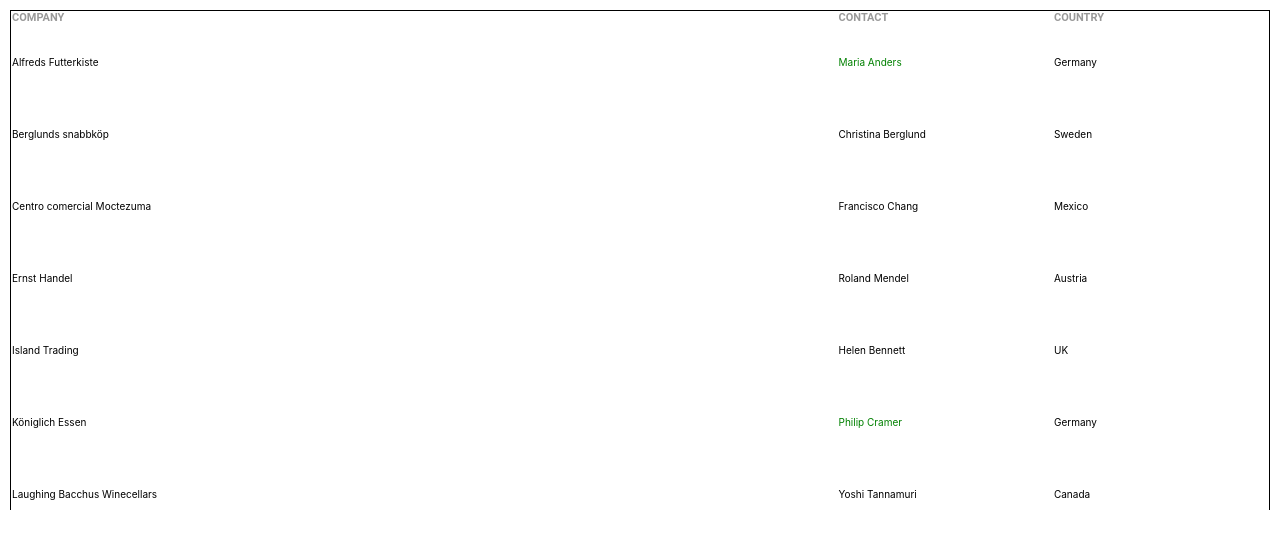
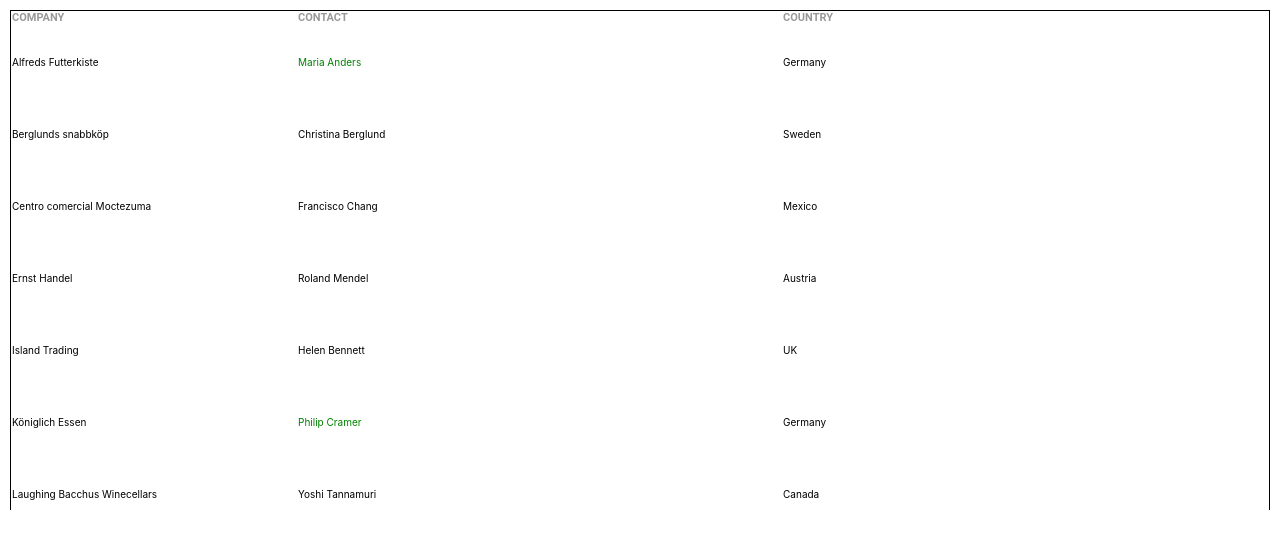
Before and after one commit to 7GBars/W3_SCHOOL_CSS_LEARNING, a React (Create React App) app: page / in a window 1280 px wide. Shown: the top 548 px of the page. Built offline with nearby package versions, Linux system fonts and the light colour scheme.

Commit message:
Table: -рефаткорить код

```diff
--- a/src/components/Table/index.tsx
+++ b/src/components/Table/index.tsx
@@ -7,9 +7,9 @@ import './index.scss';
 
 
 const TableComponent = <T extends ObjectType,>({
-  data, columns, rowConfig, width
+  data, columns: defaultColumns, rowConfig, width
 }: TTableProps<T>) => {
-  const [columnOrder, setColumnOrder] = useState<TColumns<T>>(columns);
+  const [columns, setColumns] = useState<TColumns<T>>(defaultColumns);
   const [draggedColumnId, setDraggedColumnId] = useState<string | number | null>(null);
 
   const tableRef = useRef<HTMLDivElement>(null);
@@ -24,7 +24,7 @@ const TableComponent = <T extends ObjectType,>({
       if (isOutside.current) {
         console.log('target on drop', target);
       } else {
-        columnOrder.length > 1 && setColumnOrder(cols => cols.filter(c => c.id !== draggedColumnId))
+        columns.length > 1 && setColumns(cols => cols.filter(c => c.id !== draggedColumnId))
       }
     };
     const handleGlobalDragOver = (e: DragEvent) => {
@@ -43,23 +43,23 @@ const TableComponent = <T extends ObjectType,>({
       window.removeEventListener('drop', handleDrop);
       window.addEventListener('dragover', handleGlobalDragOver);
     }
-  }, [draggedColumnId, columnOrder]); //todo а может не надо columnOrder
+  }, [draggedColumnId, columns]); //todo а может не надо columnOrder
 
 
 
   const memoizedRows = useMemo(() => {
     return data?.map((rowData, index) => {
       return <TableRow rowConfig={rowConfig} key={index}>
-        {columnOrder?.map(c => {
-          return <td key={columnOrder.indexOf(c)}>{rowData[c.dataField]}</td>
+        {columns?.map(c => {
+          return <td key={columns.indexOf(c)}>{rowData[c.dataField]}</td>
         })}
       </TableRow>
     })
-  }, [data, columnOrder])
+  }, [data, columns])
 
 
   const memoizedColumns = useMemo(() => {
-    return columnOrder?.map(col => <th
+    return columns?.map(col => <th
       key={col.id}
       draggable
       onDragStart={() => setDraggedColumnId(col.id)}
@@ -67,7 +67,7 @@ const TableComponent = <T extends ObjectType,>({
     >
       {col.caption}
     </th>)
-  }, [columnOrder]);
+  }, [columns]);
 
   return ( <div ref={tableRef} className={`table-component`}>
       <div className={'table-container'}>
--- /dev/null
+++ b/src/components/Table2/HeaderRow/HeaderColumn/index.tsx
@@ -0,0 +1,11 @@
+import {memo} from "react";
+import type {IColumn} from "../../../../models-view";
+
+export const HeaderColumnCell = memo((
+  { column }: { column: IColumn<any> }
+) => {
+  console.log('column' , column.width)
+  return <th style={{width: column.width}}>
+    {column.header.toUpperCase()}
+  </th>
+});
--- /dev/null
+++ b/src/components/Table2/HeaderRow/index.tsx
@@ -0,0 +1,17 @@
+import React, {memo} from "react";
+
+import {IColumn} from "../../../models-view";
+import {HeaderColumnCell} from "./HeaderColumn";
+
+export const HeaderRow = memo(({columns}: { columns: IColumn<any>[] }) => (
+  <tr>
+    {
+      columns.map((column, index) => {
+        return <HeaderColumnCell
+          key={column.dataField as string}
+          column={column}
+        />
+      })
+    }
+  </tr>
+));
--- a/src/components/Table2/TableCell/index.tsx
+++ b/src/components/Table2/TableRow/TableCell/index.tsx
@@ -1,20 +1,18 @@
 import React, {FC, PropsWithChildren, ReactNode} from 'react';
-import type { UI } from "../../../models-view";
+import type { UI } from "../../../../models-view";
 
 type TableCellProps = PropsWithChildren<{
-  width?: string | number;
   children: ReactNode;
 }> & UI.IBase;
 
 const TableCell: FC<TableCellProps> = ({
-  width,
   children,
   className,
   style
 }) => {
   return (
     <td
-      style={{ width, ...style }}
+      style={{ ...style }}
       className={className}
     >
       {children}
--- /dev/null
+++ b/src/components/Table2/TableRow/index.tsx
@@ -0,0 +1,17 @@
+import {memo} from "react";
+
+import TableCell from "./TableCell";
+import {IColumn} from "../../../models-view";
+
+export const TableRow = memo(({ row, columns }: { row: any; columns: IColumn<any>[] }) => (
+  <tr>
+    {columns.map((column, colIndex) => {
+      const baseOptions = column.cellBaseOptions;
+      return <TableCell key={colIndex} className={baseOptions?.className} style={baseOptions?.style}>
+        { column.cellRender
+          ? column.cellRender(row[column.dataField], row)
+          : String(row[column.dataField]) }
+      </TableCell>
+    })}
+  </tr>
+));
--- /dev/null
+++ b/src/components/Table2/hooks/index.ts
@@ -0,0 +1,2 @@
+export * from './useRows'
+export * from './useHeaders'
--- /dev/null
+++ b/src/components/Table2/hooks/useHeaders.tsx
@@ -0,0 +1,10 @@
+import React, {useMemo} from "react";
+import {IColumn} from "../../../models-view";
+import {HeaderRow} from "../HeaderRow";
+
+export const useHeaders = <T,>(columns: IColumn<any>[]) => {
+  const memoizedHeaders = useMemo(() => {
+    return <HeaderRow columns={columns} />
+  }, [columns]);
+  return {memoizedHeaders}
+}
--- /dev/null
+++ b/src/components/Table2/hooks/useRows.tsx
@@ -0,0 +1,13 @@
+import TableCell from "../TableRow/TableCell";
+import React, {useMemo} from "react";
+import {IColumn} from "../../../models-view";
+import {TableRow} from "../TableRow";
+
+export const useRows = <T,>(data: T[], columns: IColumn<T>[]) => {
+  const memoizedRows = useMemo(() => {
+    return data.map((row, rowIndex) => (
+      <TableRow key={rowIndex} row={row} columns={columns}/>
+    ));
+  }, [])
+  return { memoizedRows }
+}
--- a/src/components/Table2/index.scss
+++ b/src/components/Table2/index.scss
@@ -7,8 +7,6 @@
     border-collapse: collapse;
     border: 1px solid black;
     width: 100%;
-
-
     tr {
 
     }
--- a/src/components/Table2/index.tsx
+++ b/src/components/Table2/index.tsx
@@ -1,14 +1,14 @@
 import React from 'react';
-import TableCell from './TableCell';
-import {Column} from "../../models-view/table";
-import type { UI } from "../../models-view";
-import {classNames} from "../../helpers";
+
+import type { UI, IColumn } from "../../models-view";
+import { classNames } from "../../helpers";
+import { useRows, useHeaders} from "./hooks";
 
 import './index.scss'
 
 
 type TableProps<T> = {
-  columns: Column<T>[];
+  columns: IColumn<T>[];
   data: T[];
   height: number | string;
 } & UI.IBase
@@ -16,32 +16,17 @@ type TableProps<T> = {
 const Table = <T,>({ columns, data, height, className, style, id }: TableProps<T>) => {
 
   const cls = classNames('table-data-component', {}, [className]);
+  const { memoizedRows } = useRows<T>(data, columns);
+  const { memoizedHeaders } = useHeaders<T>(columns);
 
   return (
-
     <div className={'table-container'} style={{height}}>
       <table id={id} className={cls} style={style}>
         <thead>
-        <tr>
-          {columns.map((column, index) => (
-            <th key={index} style={{ width: column.width }}>
-              {column.header.toUpperCase()}
-            </th>
-          ))}
-        </tr>
+          {memoizedHeaders}
         </thead>
         <tbody>
-        {data.map((row, rowIndex) => (
-          <tr key={rowIndex}>
-            {columns.map((column, colIndex) => (
-              <TableCell key={colIndex} width={column.width}>
-                {column.render
-                  ? column.render(row[column.accessor], row)
-                  : String(row[column.accessor])}
-              </TableCell>
-            ))}
-          </tr>
-        ))}
+          {memoizedRows}
         </tbody>
       </table>
     </div>
--- a/src/components/Table2/tableData.tsx
+++ b/src/components/Table2/tableData.tsx
@@ -1,11 +1,11 @@
-import {Column} from "../../models-view/table";
+import {IColumn} from "../../models-view/table";
 
-export const columns: Column<CompanyData>[] = [
+export const columns: IColumn<CompanyData>[] = [
   {
     header: 'Company',
-    accessor: 'company',
-    width: '389px',
-    render: (value) => <div className={'name'}>
+    dataField: 'company',
+    width: '50px',
+    cellRender: (value, rowData) => <div className={'name'}>
       <div className={'name__color'}></div>
       <div className={'name__text'}>
         {value}
@@ -14,9 +14,9 @@ export const columns: Column<CompanyData>[] = [
   },
   {
     header: 'Contact',
-    accessor: 'contact',
+    dataField: 'contact',
     width: '100px',
-    render: (value, row) => (
+    cellRender: (value, row) => (
       <span style={{ color: row.country === 'Germany' ? 'green' : 'inherit' }}>
           {value}
         </span>
@@ -24,7 +24,7 @@ export const columns: Column<CompanyData>[] = [
   },
   {
     header: 'Country',
-    accessor: 'country',
+    dataField: 'country',
     width: '100px',
 
   },
```
Also changed, not shown: src/models-view/table/index.ts (+5 -3 lines).
